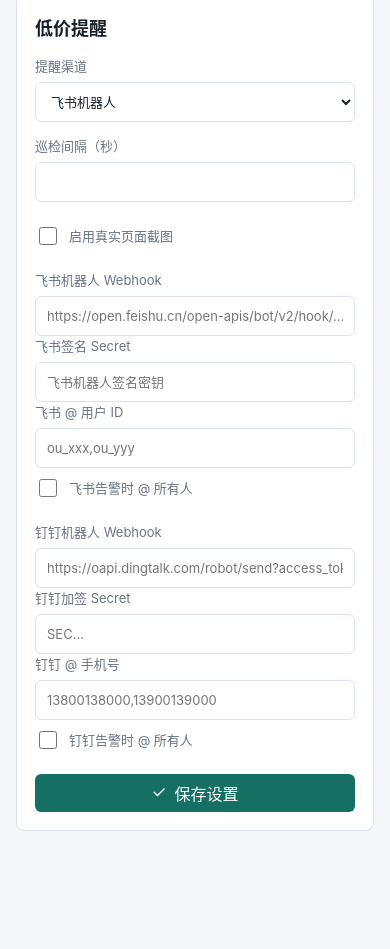
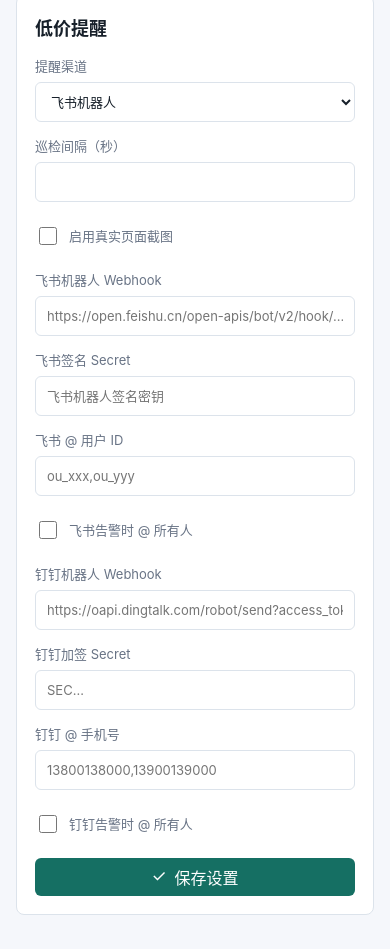
Before and after one commit to gchenrun-dotcom/Price_monitor, a website: page public/index.html in a window 390 px wide. Shown: the part 1972-2921 px from the top of the page. Before the commit the page ends 2837 px from the top, so only its background shows below. Drawn offline with Linux system fonts and the light colour scheme; no server answers.

Commit message:
Style notification channel panels

```diff
--- a/public/styles.css
+++ b/public/styles.css
@@ -304,6 +304,18 @@ select:focus {
   font-weight: 700;
 }
 
+.channel-panel {
+  display: grid;
+  grid-column: 1 / -1;
+  grid-template-columns: repeat(4, minmax(0, 1fr));
+  gap: 14px;
+  min-width: 0;
+}
+
+.channel-panel[hidden] {
+  display: none;
+}
+
 .table-wrap {
   overflow-x: auto;
 }
@@ -453,7 +465,8 @@ td:first-child {
 
   .metrics,
   .monitor-form,
-  .settings-form {
+  .settings-form,
+  .channel-panel {
     grid-template-columns: repeat(2, minmax(0, 1fr));
   }
 }
@@ -473,6 +486,7 @@ td:first-child {
   .metrics,
   .monitor-form,
   .settings-form,
+  .channel-panel,
   nav {
     grid-template-columns: 1fr;
   }
```
